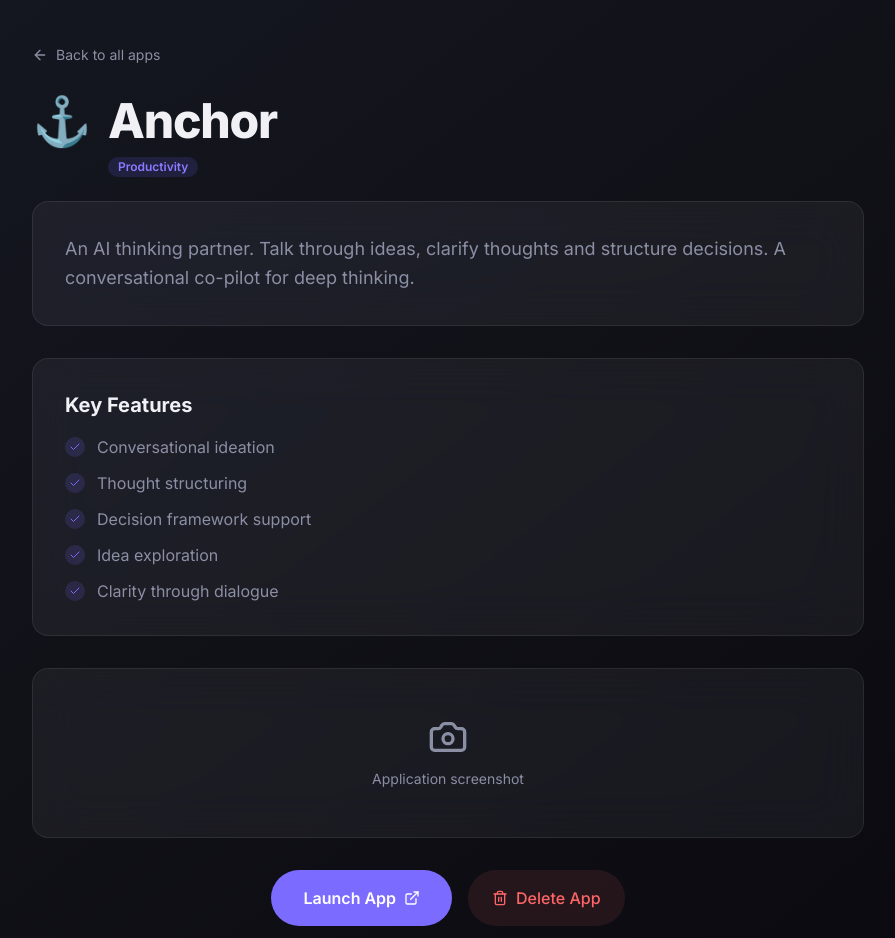
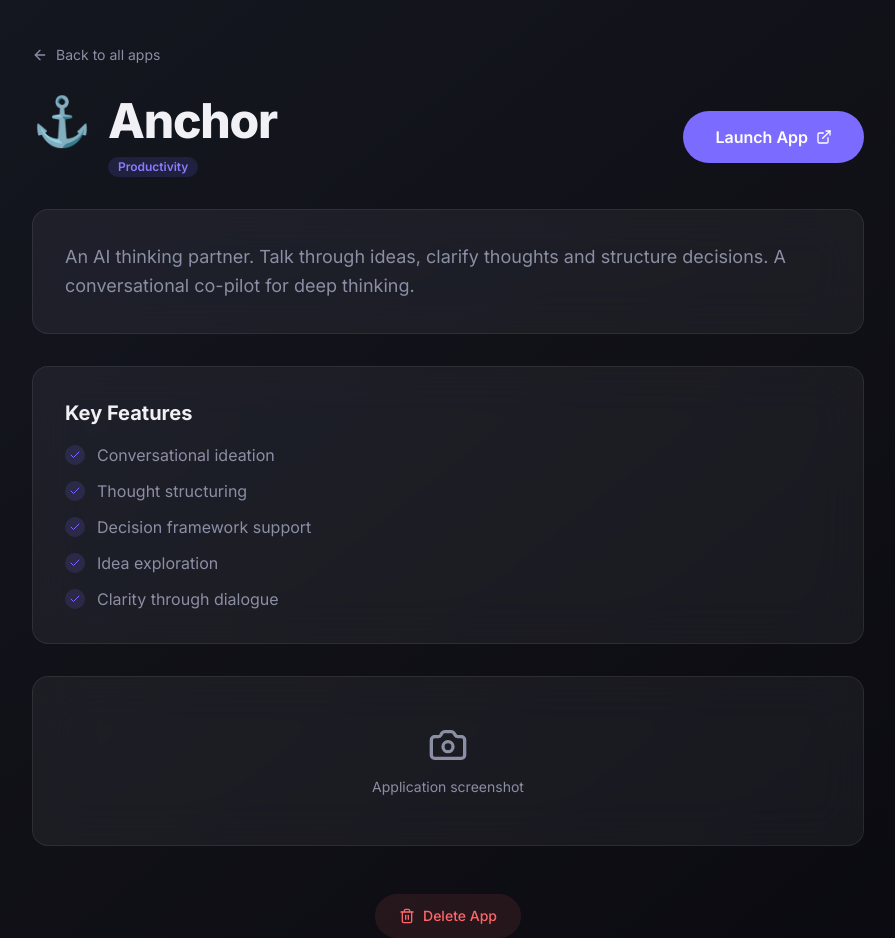
Before and after one commit to turi333-pixel/Turis-Apps, a Next.js app: page /apps/anchor in a window 1280 px wide. Shown: the part 67-1005 px from the top of the page, without its empty margins (192-1087 px from the left). Built offline with nearby package versions, Linux system fonts and the light colour scheme; no server answers.

Commit message:
Move launch button to header, separate from delete button

```diff
--- a/src/app/apps/[slug]/AppDetailClient.tsx
+++ b/src/app/apps/[slug]/AppDetailClient.tsx
@@ -82,7 +82,8 @@ export function AppDetailClient({ app: initialApp }: { app: App }) {
                     animate={{ opacity: 1, y: 0 }}
                     transition={{ duration: 0.5, delay: 0.1 }}
                 >
-                    <div className="flex items-start gap-4 mb-6">
+                    <div className="flex flex-col sm:flex-row sm:items-center justify-between gap-6 mb-8">
+                        <div className="flex items-start gap-4">
                             <span className="text-5xl" role="img" aria-label={app.name}>
                                 {app.emoji}
                             </span>
@@ -96,6 +97,17 @@ export function AppDetailClient({ app: initialApp }: { app: App }) {
                                     ))}
                                 </div>
                             </div>
+                        </div>
+
+                        <a
+                            href={app.launchUrl}
+                            target="_blank"
+                            rel="noopener noreferrer"
+                            className="inline-flex items-center justify-center gap-2 px-8 py-3.5 rounded-full text-base font-semibold bg-accent text-white hover:bg-accent-hover transition-all duration-200 hover:scale-105 hover:shadow-xl hover:shadow-accent/25 shrink-0 w-full sm:w-auto"
+                        >
+                            {t("detail.launch")}
+                            <ExternalLink className="w-4 h-4" />
+                        </a>
                     </div>
                 </motion.div>
 
@@ -142,26 +154,16 @@ export function AppDetailClient({ app: initialApp }: { app: App }) {
                     <p className="text-sm text-muted">{t("detail.screenshot")}</p>
                 </motion.div>
 
-                {/* Launch button & Delete */}
+                {/* Delete Area */}
                 <motion.div
                     initial={{ opacity: 0, y: 20 }}
                     animate={{ opacity: 1, y: 0 }}
                     transition={{ duration: 0.5, delay: 0.5 }}
-                    className="flex flex-col sm:flex-row items-center justify-center gap-4"
+                    className="flex justify-center mt-12 mb-8"
                 >
-                    <a
-                        href={app.launchUrl}
-                        target="_blank"
-                        rel="noopener noreferrer"
-                        className="inline-flex items-center gap-2 px-8 py-4 rounded-full text-base font-semibold bg-accent text-white hover:bg-accent-hover transition-all duration-200 hover:scale-105 hover:shadow-xl hover:shadow-accent/25"
-                    >
-                        {t("detail.launch")}
-                        <ExternalLink className="w-4 h-4" />
-                    </a>
-
                     <button
                         onClick={() => setIsDeleting(true)}
-                        className="inline-flex items-center gap-2 px-6 py-4 rounded-full text-base font-medium text-red-400 bg-red-400/10 hover:bg-red-400/20 transition-all duration-200"
+                        className="inline-flex items-center gap-2 px-6 py-3 rounded-full text-sm font-medium text-red-400 bg-red-400/10 hover:bg-red-400/20 transition-all duration-200"
                     >
                         <Trash2 className="w-4 h-4" />
                         {t("detail.delete")}
```
Lines whose indentation alone changed are shown as unchanged.
